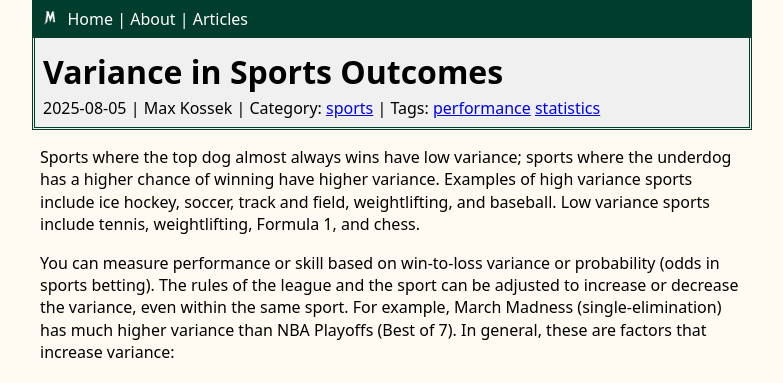
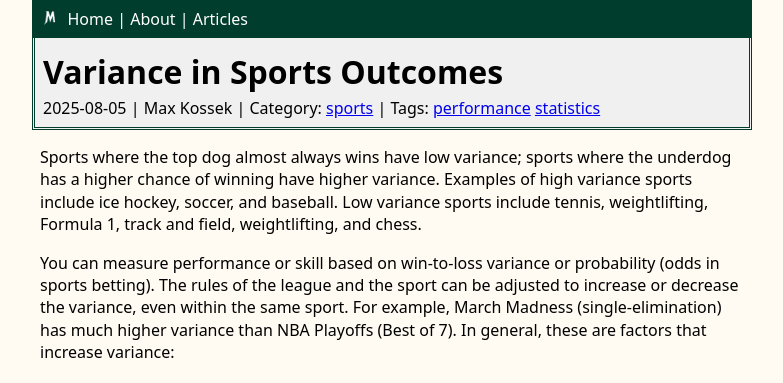
Before and after one commit to maxkossek/maxkossek.github.io, a Jekyll site: the page built from _posts/2025-08-05-variance-sports.md, in a window 1280 px wide. Shown: the top 383 px of the page, without its empty margins (248-1031 px from the left). Built offline with Jekyll 4.4.1, drawn with Linux system fonts in a browser that asks for light colours.

```diff
--- a/_posts/2025-08-05-variance-sports.md
+++ b/_posts/2025-08-05-variance-sports.md
@@ -10,7 +10,7 @@ sitemap:
     lastmod: 2025-08-05
 ---
 
-Sports where the top dog almost always wins have low variance; sports where the underdog has a higher chance of winning have higher variance. Examples of high variance sports include ice hockey, soccer, track and field, weightlifting, and baseball. Low variance sports include tennis, weightlifting, Formula 1, and chess.
+Sports where the top dog almost always wins have low variance; sports where the underdog has a higher chance of winning have higher variance. Examples of high variance sports include ice hockey, soccer, and baseball. Low variance sports include tennis, weightlifting, Formula 1, track and field, weightlifting, and chess.
 
 You can measure performance or skill based on win-to-loss variance or probability (odds in sports betting). The rules of the league and the sport can be adjusted to increase or decrease the variance, even within the same sport. For example, March Madness (single-elimination) has much higher variance than NBA Playoffs (Best of 7). In general, these are factors that increase variance:
 
```
